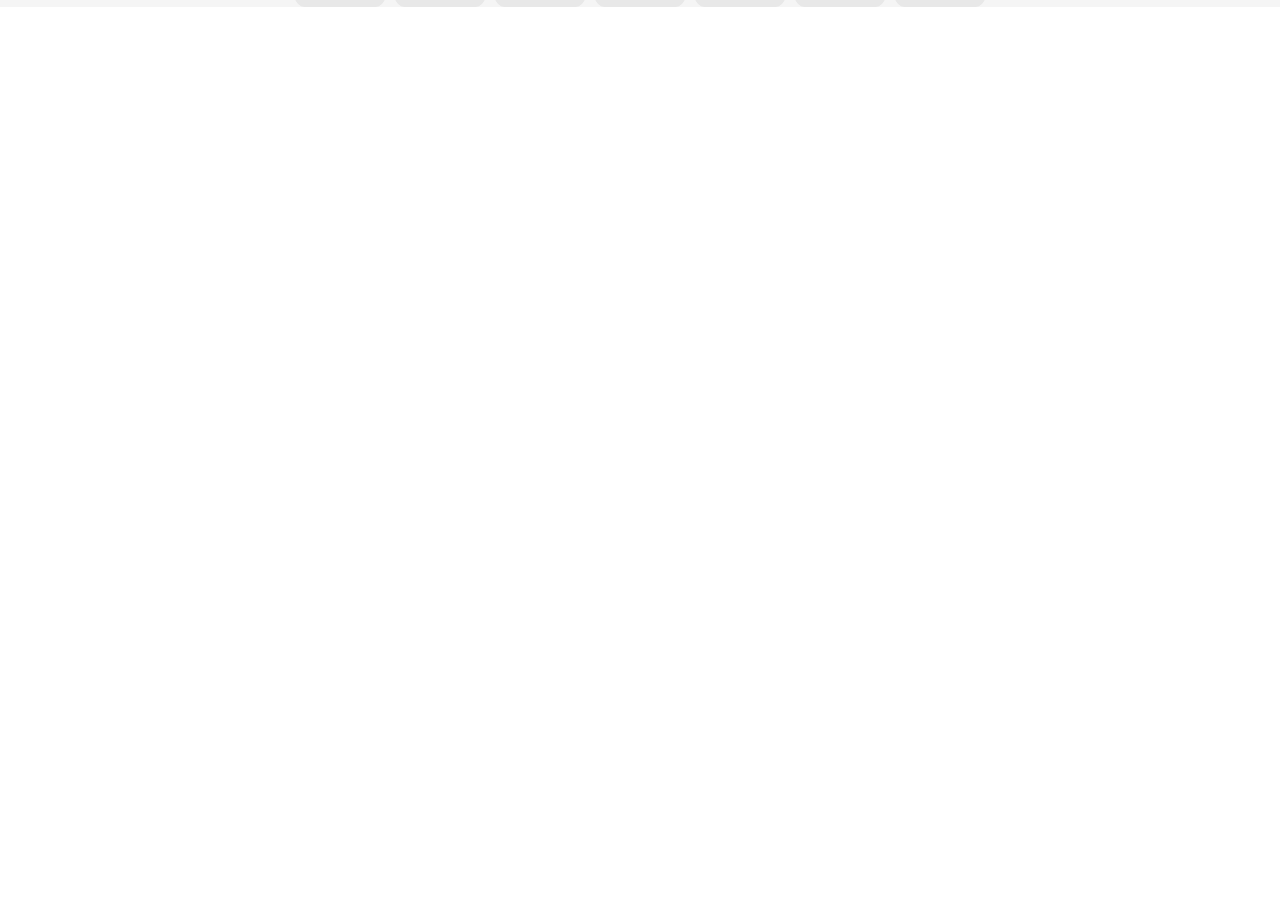
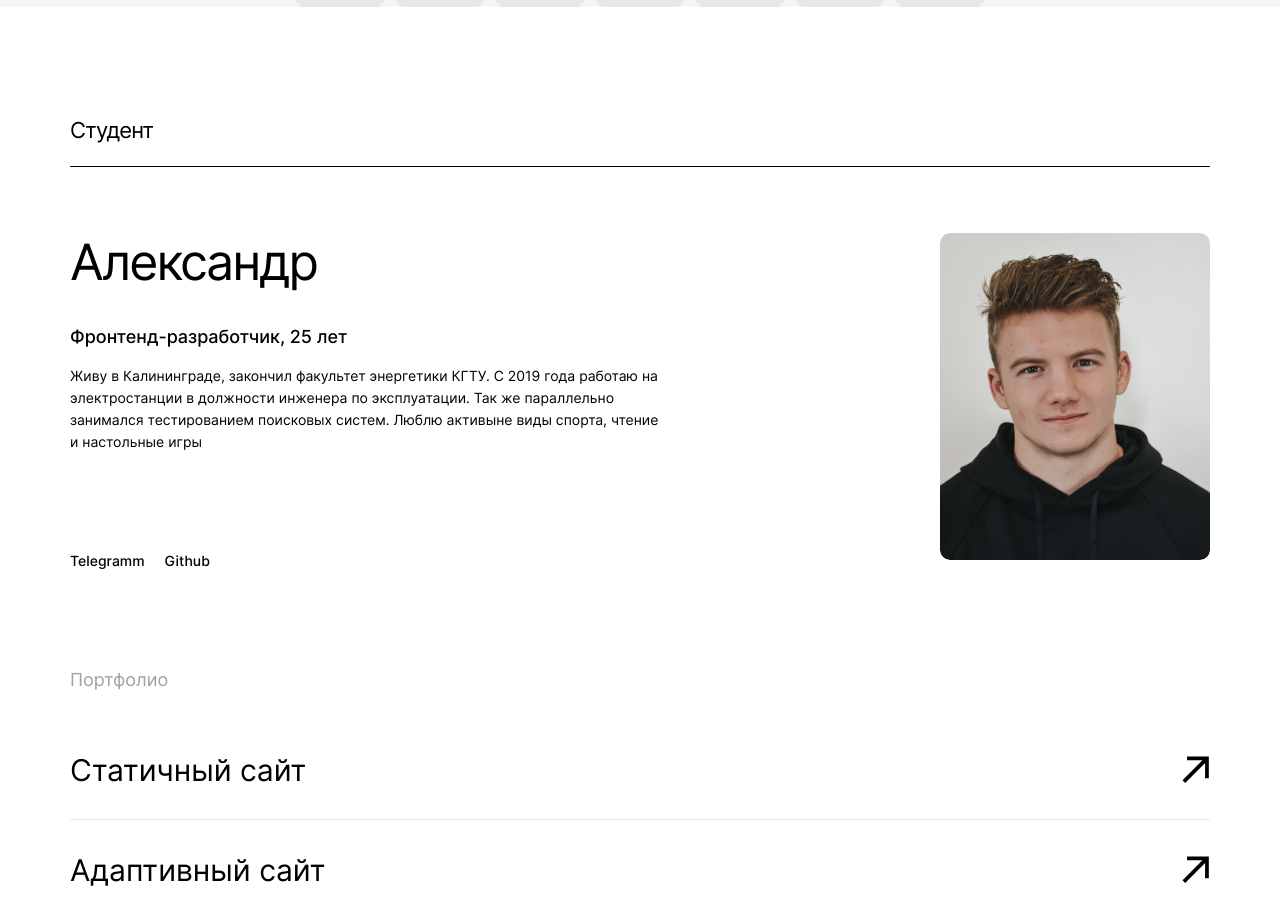
Before and after one commit to AlexLeibch/movies-explorer-frontend, a React (Create React App) app: page / in a window 1280 px wide. Shown: the part 1882-2797 px from the top of the page. Before the commit the page ends 1889 px from the top, so only its background shows below. Built offline with nearby package versions, Linux system fonts and the light colour scheme.

Commit message:
Сверстал AboutMe и Portfolio

```diff
--- /dev/null
+++ b/src/components/AboutMe/AboutMe.css
@@ -0,0 +1,88 @@
+.about-me {
+    font-family: 'Inter', Arial, Helvetica, sans-serif;
+    padding: 0 70px 75px;
+}
+
+.about-me__container {
+    max-width: 1280px;
+    background-color: white;
+    margin: 0 auto;
+    padding: 110px 0 125px;
+}
+
+.about-me__title {
+    width: 100%;
+    margin: 0;
+    padding-bottom: 23px;
+    border-bottom: solid 1px #000;
+    color: #000;
+    font-size: 22px;
+    font-weight: 400;
+    line-height: 26px;
+    letter-spacing: -0.04em;
+}
+
+.about-me__wrap {
+    display: flex;
+    justify-content: space-between;
+    flex-direction: column;
+}
+
+.about-me__description-container {
+    display: flex;
+    justify-content: space-between;
+}
+
+.about-me__name {
+    max-width: 600px;
+    font-weight: 400;
+    font-size: 50px;
+    line-height: 58px;
+    letter-spacing: -0.04em;
+    color: #000000;
+    margin: 66px 0 18px;
+}
+
+.about-me__description {
+    font-weight: 500;
+    font-size: 18px;
+    line-height: 20px;
+    color: #000000;
+    mix-blend-mode: normal;
+}
+
+.about-me__text {
+    max-width: 600px;
+    font-weight: 400;
+    font-size: 14px;
+    line-height: 22px;
+    color: #000000;
+    mix-blend-mode: normal;
+    margin: 0 0 99px;
+}
+
+.about-me__links {
+    display: flex;
+    column-gap: 20px;
+}
+
+.about-me__link {
+    text-decoration: none;
+    font-style: normal;
+    font-weight: 500;
+    font-size: 14px;
+    line-height: 17px;
+    color: #000000
+}
+
+.about-me__link:hover {
+    transition: linear .1s;
+    color: #2BE080;
+  }
+
+.about-me__photo {
+    width: 270px;
+    height: 327px;
+    border-radius: 10px;
+    margin-top: 66px;
+}
--- /dev/null
+++ b/src/components/AboutMe/AboutMe.jsx
@@ -0,0 +1,32 @@
+import React from 'react'
+import './AboutMe.css'
+import photo from '../../images/about_me.png'
+import Portfolio from '../Portfolio/Portfolio'
+
+function AboutMe() {
+    return (
+        <section className="about-me">
+            <div className="about-me__container">
+                <h2 className="about-me__title">Студент</h2>
+                <div className="about-me__description-container">
+                    <div className="about-me__wrap">
+                        <h3 className="about-me__name">Александр</h3>
+                        <p className="about-me__description">Фронтенд-разработчик, 25 лет</p>
+                        <p className="about-me__text">Живу в Калининграде, закончил факультет энергетики КГТУ. С 2019 года работаю на электростанции в должности инженера по эксплуатации.
+                            Так же параллельно занимался тестированием поисковых систем. Люблю активыне виды спорта, чтение и настольные игры
+                        </p>
+                        <div className="about-me__links">
+                            <a href="https://t.me/VisVies" target="_blank" className="about-me__link" rel="noreferrer">Telegramm</a>
+                            <a href="https://github.com/AlexLeibch" target="_blank" className="about-me__link" rel="noreferrer">Github</a>
+                        </div>
+                    </div>
+                    <img src={photo} alt="pic-of-me" className="about-me__photo" />
+                </div>
+                <Portfolio/>
+            </div>
+
+        </section>
+    )
+}
+
+export default AboutMe
--- a/src/components/AboutProject/AboutProject.css
+++ b/src/components/AboutProject/AboutProject.css
@@ -22,7 +22,7 @@
     border-bottom: 1px solid #000;
     margin: 0;
     padding-bottom: 23px;
-    letter-spacing: -4%;
+    letter-spacing: -0.04em;
 }
 
 
--- a/src/components/Main/Main.jsx
+++ b/src/components/Main/Main.jsx
@@ -2,6 +2,7 @@ import React from 'react'
 import Promo from '../Promo/Promo'
 import AboutProject from '../AboutProject/AboutProject'
 import Tech from '../Tech/Tech'
+import AboutMe from '../AboutMe/AboutMe'
 
 function Main() {
     return (
@@ -9,6 +10,7 @@ function Main() {
             <Promo/>
             <AboutProject/>
             <Tech/>
+            <AboutMe/>
         </div>
     )
 }
--- /dev/null
+++ b/src/components/Portfolio/Portfolio.css
@@ -0,0 +1,60 @@
+.portfolio {
+    font-family: "Inter", Arial, Helvetica, sans-serif;
+}
+
+.portfolio__title {
+    font-weight: 400;
+    font-size: 18px;
+    line-height: 20px;
+    color: #A0A0A0;
+    mix-blend-mode: normal;
+    margin: 101px 0 50px;
+}
+
+.portfolio__projects {
+    display: flex;
+    flex-direction: column;
+    row-gap: 20px;
+    margin: 0;
+    padding: 0;
+}
+
+.portfolio__project {
+    list-style: none;
+    padding-bottom: 19px;
+    border-bottom: 1px solid #e8e8e8;
+}
+
+.portfolio__project:last-child {
+    border: none;
+}
+
+.portfolio__name {
+    margin: 0;
+    color: #000;
+    font-size: 30px;
+    font-weight: 400;
+    line-height: 50px;
+}
+
+.portfolio__link {
+    width: 100%;
+    display: flex;
+    text-decoration: none;
+    justify-content: space-between;
+    align-items: center;
+    transition: linear .4s;
+}
+
+.portfolio__icon {
+    width: 29px;
+    height: 60px;
+}
+
+.portfolio__name:hover {
+    color: #2BE080;
+}
+
+.portfolio__link:hover .portfolio__icon {
+    transform: scale(1.3);
+  }
--- /dev/null
+++ b/src/components/Portfolio/Portfolio.jsx
@@ -0,0 +1,37 @@
+import React from 'react'
+import './Portfolio.css'
+function Portfolio() {
+    return (
+        <section className="portfolio">
+        <h4 className="portfolio__title">Портфолио</h4>
+        <ul className="portfolio__projects">
+          <li className="portfolio__project">
+            <a className="portfolio__link" href="https://alexleibch.github.io/how-to-learn/">
+              <p className="portfolio__name">Статичный сайт</p>
+              <svg className="portfolio__icon" width="18" height="17" viewBox="0 0 18 17" fill="none" xmlns="http://www.w3.org/2000/svg">
+                <path d="M2.60653 16.5241L14.9645 4.14489L14.9432 13.6903H17.2656V0.181818H3.77841L3.7571 2.48295H13.3026L0.944603 14.8622L2.60653 16.5241Z" fill="black" />
+              </svg>
+            </a>
+          </li>
+          <li className="portfolio__project">
+            <a className="portfolio__link" href="https://alexleibch.github.io/russian-travel/#">
+              <p className="portfolio__name">Адаптивный сайт</p>
+              <svg className="portfolio__icon" width="18" height="17" viewBox="0 0 18 17" fill="none" xmlns="http://www.w3.org/2000/svg">
+                <path d="M2.60653 16.5241L14.9645 4.14489L14.9432 13.6903H17.2656V0.181818H3.77841L3.7571 2.48295H13.3026L0.944603 14.8622L2.60653 16.5241Z" fill="black" />
+              </svg>
+            </a>
+          </li>
+          <li className="portfolio__project">
+            <a className="portfolio__link" href="https://github.com/AlexLeibch/react-mesto-api-full">
+              <p className="portfolio__name">Одностраничное приложение</p>
+              <svg className="portfolio__icon" width="18" height="17" viewBox="0 0 18 17" fill="none" xmlns="http://www.w3.org/2000/svg">
+                <path d="M2.60653 16.5241L14.9645 4.14489L14.9432 13.6903H17.2656V0.181818H3.77841L3.7571 2.48295H13.3026L0.944603 14.8622L2.60653 16.5241Z" fill="black" />
+              </svg>
+            </a>
+          </li>
+        </ul>
+      </section>
+    )
+}
+
+export default Portfolio
--- a/src/components/Tech/Tech.css
+++ b/src/components/Tech/Tech.css
@@ -20,6 +20,7 @@
     font-size: 22px;
     font-weight: 400;
     line-height: 26px;
+    letter-spacing: -0.04em
 }
 
 .tech__title {
```
Also changed, not shown: src/images/about_me.png (added), src/images/text__COLOR_font-main.svg (added).
